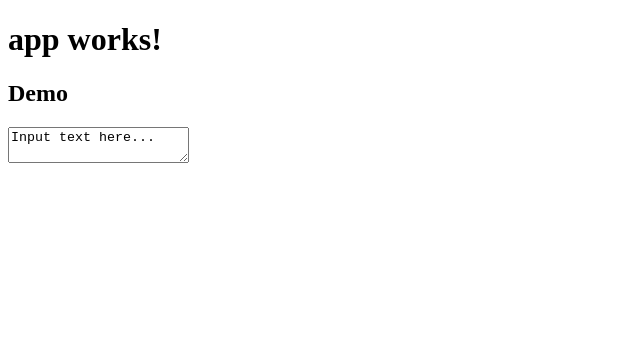
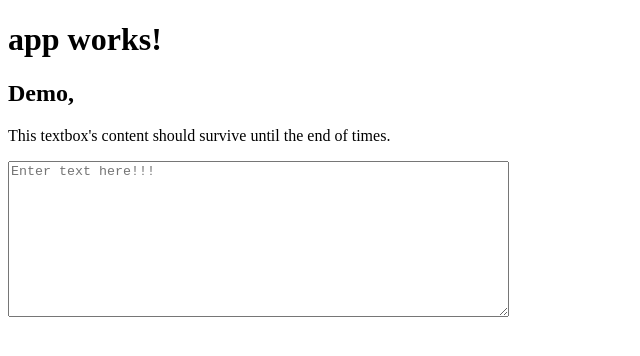
Before and after one commit to f3d3r3r/ng2-auto-save, an Angular app: page / in a window 1280 px wide. Shown: the top 356 px of the page, without its empty margins (0-640 px from the left). Built offline with nearby package versions, Linux system fonts and the light colour scheme.

Commit message:
added directive to listen to changes on textarea and log it

```diff
--- a/src/app/app.component.html
+++ b/src/app/app.component.html
@@ -3,6 +3,11 @@
 </h1>
 
 <h2>
-  Demo
+  Demo,
 </h2>
-<textarea>Input text here...</textarea>
+<p>This textbox's content should survive until the end of times.</p>
+<textarea rows="10" cols="60"
+          placeholder="{{hint}}"
+          auto-save asdata="{{welcomeText}}"
+          askey="unique-127"
+          [(ngModel)]="textData"></textarea>
--- a/src/app/app.component.ts
+++ b/src/app/app.component.ts
@@ -7,4 +7,6 @@ import { Component } from '@angular/core';
 })
 export class AppComponent {
   title = 'app works!';
+  hint = 'Enter text here!!!';
+  textData = '';
 }
--- a/src/app/app.module.ts
+++ b/src/app/app.module.ts
@@ -4,11 +4,13 @@ import { FormsModule } from '@angular/forms';
 import { HttpModule } from '@angular/http';
 
 import { AppComponent } from './app.component';
+import {AutoSaveDirective} from "../services/auto-save.directive";
 
 @NgModule({
   declarations: [
-    AppComponent
+    AppComponent, AutoSaveDirective
   ],
+  exports: [AutoSaveDirective],
   imports: [
     BrowserModule,
     FormsModule,
--- a/src/services/auto-save.directive.ts
+++ b/src/services/auto-save.directive.ts
@@ -5,15 +5,15 @@ import {Directive, HostListener, Input} from "@angular/core";
     selector: `[auto-save]`
 })
 export class AutoSaveDirective {
-    @Input() key = 'Are you sure you want to do this?';
 
+    @Input() asdata : string;
+    @Input() askey : string;
     constructor(){
 
     }
 
-    @HostListener('document:keyup', ['$event'])
-    keyUpListener(ev:KeyboardEvent) {
-        // do something meaningful with it
-        console.log(`The user just pressed ${ev.key}!`);
+    ngOnChanges(): void {
+        console.log(`'Data input has changed with key: ${this.askey}, ${this.asdata}`);
+        //this data needs to be saved
     }
 }
--- a/src/services/auto-save.service.ts
+++ b/src/services/auto-save.service.ts
@@ -3,7 +3,7 @@ import {Injectable} from "@angular/core";
 @Injectable()
 export class AutoSaveService {
 
-
+    //hold storage dependency and actual saving and restoring
     constructor() {
         // ...
     }
```
Also changed, not shown: .travis.yml.
